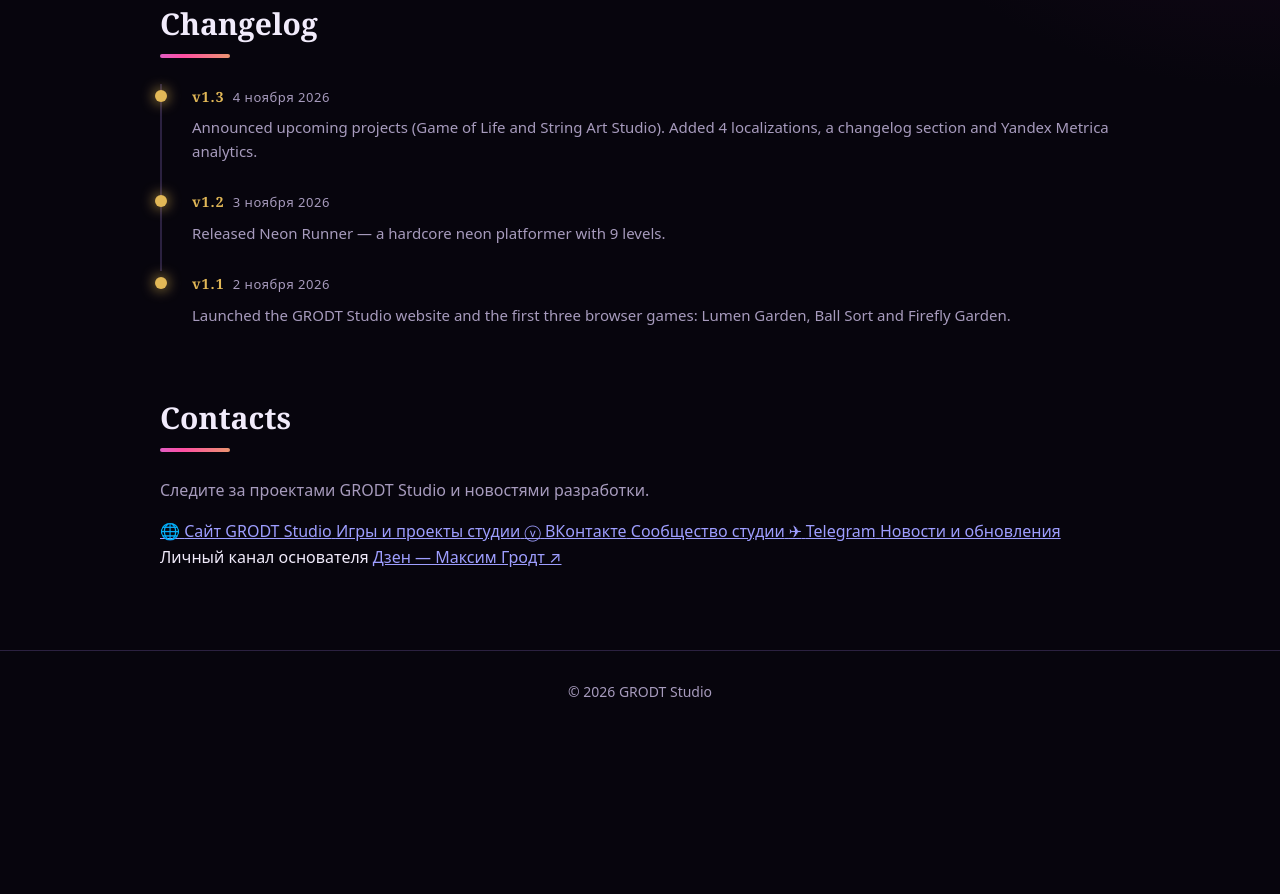
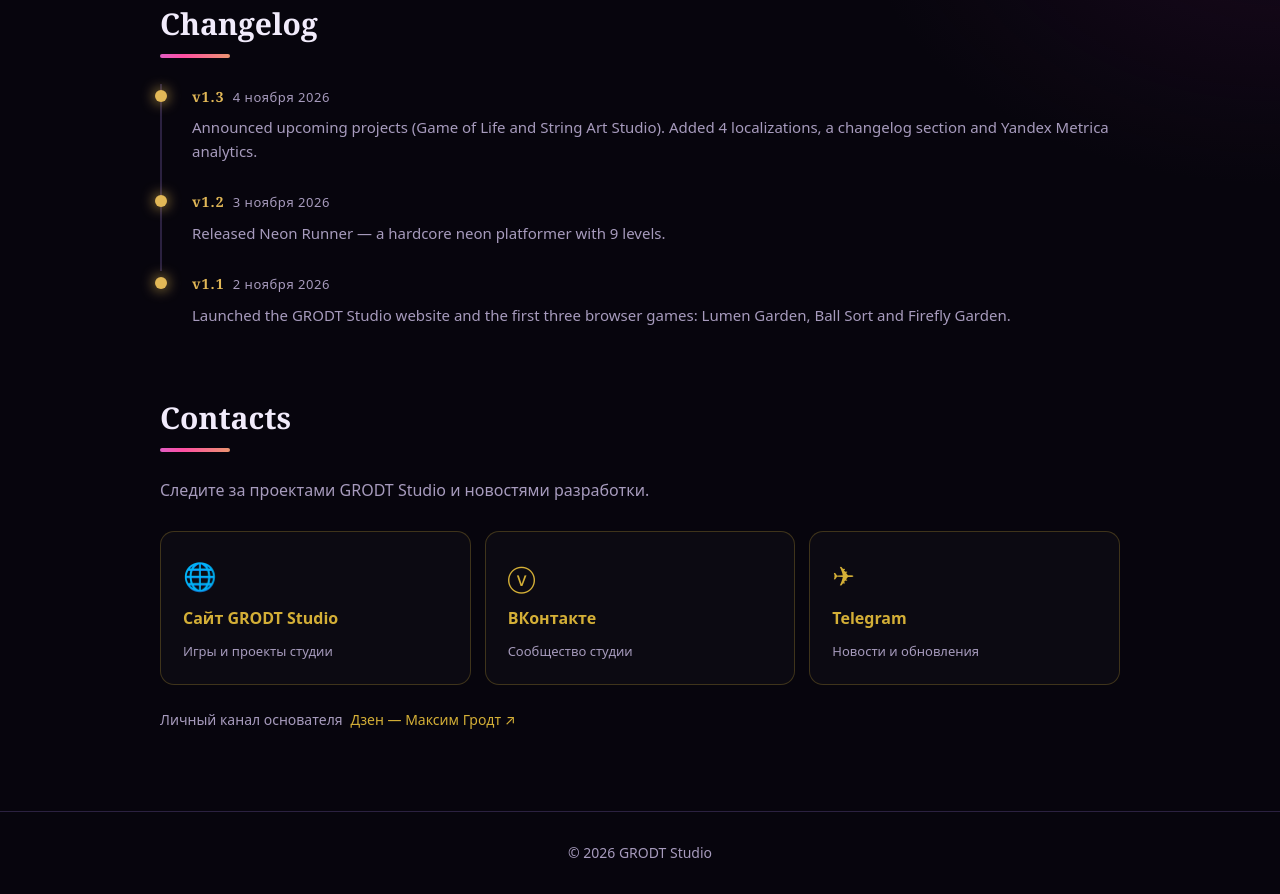
Before and after one commit to GRODT52/GRODT-Studio, a plain HTML site: page index.html in a window 1280 px wide. Shown: the part 1578-2472 px from the top of the page. Before the commit the page ends 2312 px from the top, so only its background shows below. Drawn offline with Linux system fonts and the light colour scheme; animation ran at ten frames a second.

Commit message:
Add styles for contact cards and personal channels

```diff
--- a/index.html
+++ b/index.html
@@ -58,7 +58,66 @@ h2::after{content:"";display:block;width:70px;height:4px;margin-top:10px;border-
 .card p{margin:0;color:var(--muted);font-size:15px;position:relative}
 a.card{display:block;text-decoration:none;color:inherit}
 .tag{position:relative;display:inline-block;font-size:12px;padding:3px 12px;border-radius:999px;border:1px solid var(--violet);color:var(--violet)}
-/* ——— карточки в разработке ——— */
+.contacts-grid {
+  display: grid;
+  grid-template-columns: repeat(auto-fit, minmax(180px, 1fr));
+  gap: 14px;
+  margin-top: 28px;
+}
+
+.contact-card {
+  display: flex;
+  flex-direction: column;
+  gap: 9px;
+  padding: 22px;
+  border: 1px solid rgba(212, 175, 55, .25);
+  border-radius: 14px;
+  background: rgba(255, 255, 255, .025);
+  color: inherit;
+  text-decoration: none;
+  transition: .25s ease;
+}
+
+.contact-card:hover {
+  transform: translateY(-4px);
+  border-color: #D4AF37;
+  background: rgba(212, 175, 55, .07);
+}
+
+.contact-icon {
+  font-size: 27px;
+  color: #D4AF37;
+}
+
+.contact-name {
+  font-weight: 700;
+  color: #D4AF37;
+}
+
+.contact-desc {
+  font-size: 13px;
+  color: var(--muted);
+}
+
+.personal-channel {
+  display: flex;
+  flex-wrap: wrap;
+  gap: 8px;
+  align-items: center;
+  margin-top: 24px;
+  font-size: 14px;
+  color: var(--muted);
+}
+
+.personal-channel a {
+  color: #D4AF37;
+  text-decoration: none;
+}
+
+.personal-channel a:hover {
+  color: #fff;
+}
+    /* ——— карточки в разработке ——— */
 .card.soon{cursor:default;border-style:dashed}
 .card.soon .ic{color:var(--pink)}
 .card.soon:hover{border-color:var(--pink);box-shadow:0 0 34px rgba(255,79,163,.25)}
```
